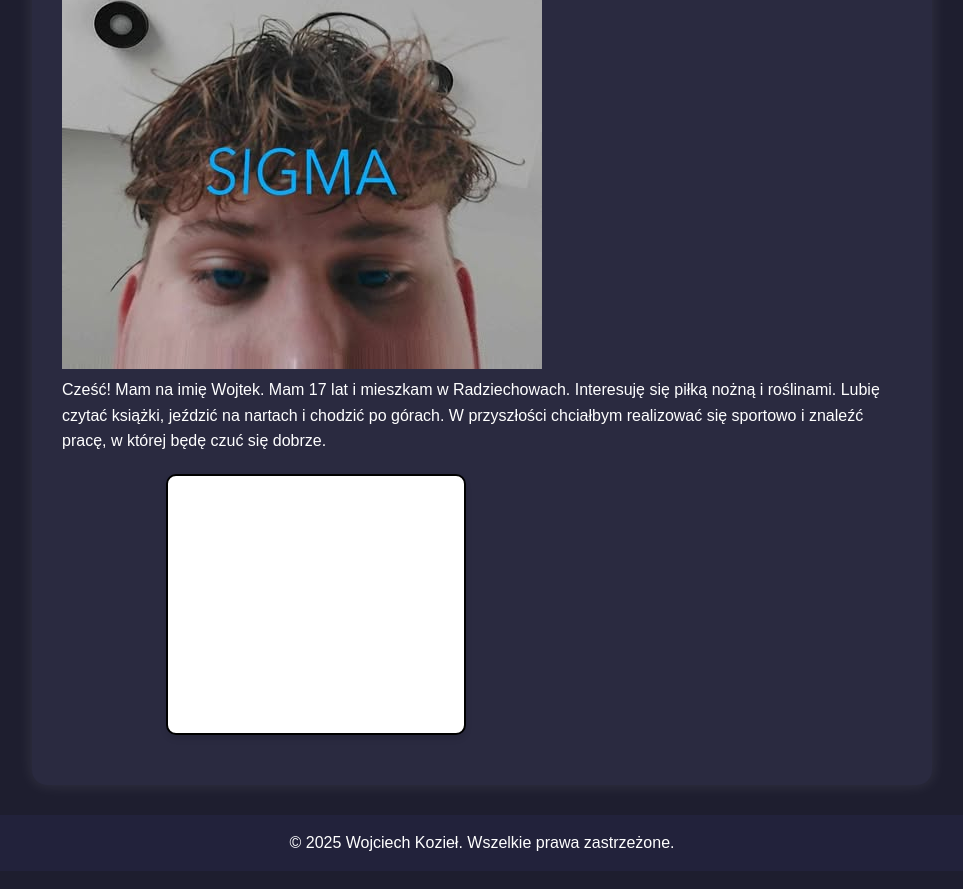
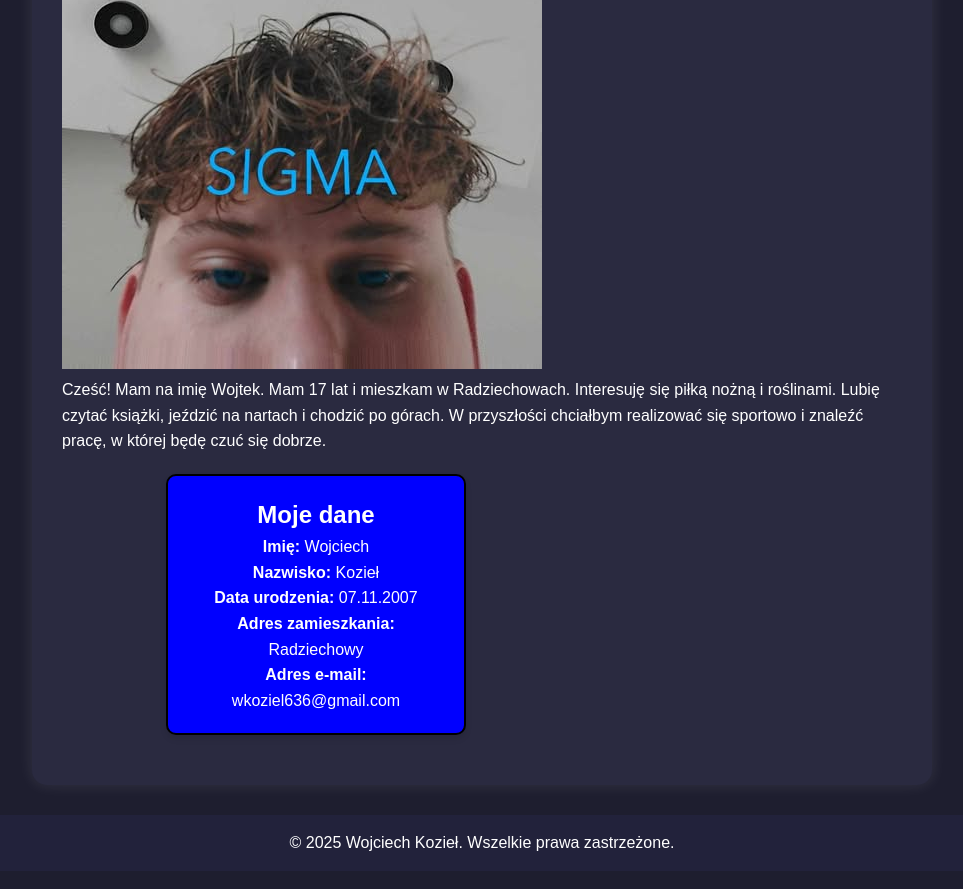
Before and after one commit to kozielw07d/kozielw07d.github.io, a plain HTML site: page about.html in a window 1280 px wide. Shown: the part 722-1611 px from the top of the page, without its empty margins (158-1121 px from the left). Drawn offline with Linux system fonts and the light colour scheme.

Commit message:
Update style.css

```diff
--- a/style.css
+++ b/style.css
@@ -27,7 +27,7 @@ body {
 }
 
 .info-box {
-    background-color: white; /* Białe tło ramki */
+    background-color: blue; /* Białe tło ramki */
     border: 2px solid #000; /* Czarna ramka */
     border-radius: 10px; /* Zaokrąglone rogi */
     padding: 20px;
```
